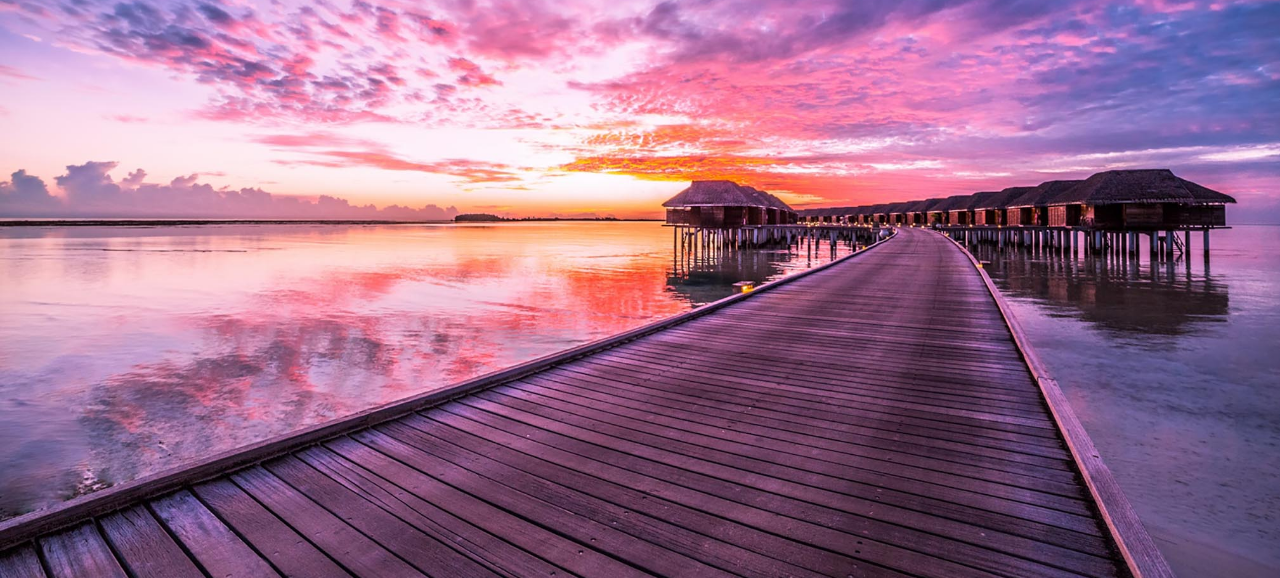
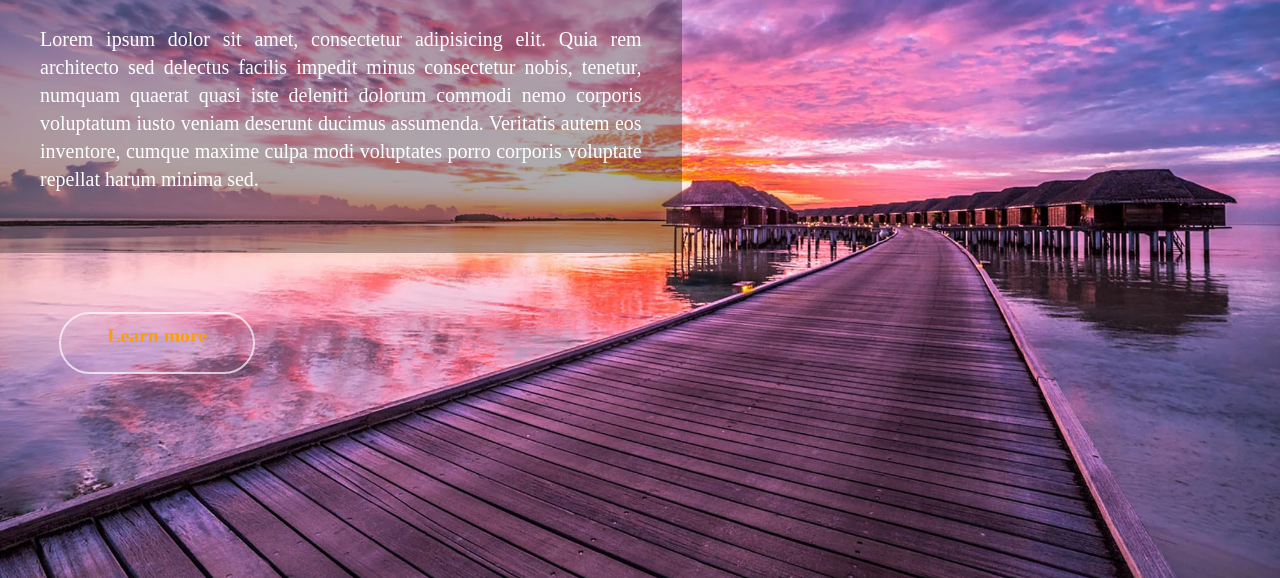
Before and after one commit to tatos941/front-end-lassons, a plain HTML site: page index.html in a window 1280 px wide. Shown: the part 222-800 px from the top of the page. Drawn offline with Linux system fonts and the light colour scheme.

Commit message:
first commit

```diff
--- a/css/style.css
+++ b/css/style.css
@@ -5,6 +5,7 @@
 
 body {
     font-size: 15pt;
+    color: white;
 }
 
 i {
@@ -94,7 +95,6 @@
 
 form.search {
     width: 30%;
-
 }
 input::-webkit-input-placeholder {
     color: white;
@@ -110,3 +110,39 @@
     color: white;
     font-size: 16pt;
 }
+
+/* header description */
+
+.description {
+    width: 47%;
+    padding: 3em 2em;
+    background-color: #211d1e5c;
+}
+.title {
+    padding-bottom: 1em;
+}
+.info {
+    text-align: justify;
+    line-height: 1.4em;
+}
+.btn-info {
+    display: block;
+    text-align: center;
+    position: relative;
+    padding-top: 0.5em;
+    width: 15%;
+    height: 6%;
+    margin: 3em;
+    background: none;
+    border: 2px solid rgba(255, 255, 255, 0.685);
+    border-radius: 2em;
+    color: #ff9e02;
+    font-size: 14.8pt;
+    font-weight: bold;
+}
+.btn-info:hover {
+    background-color: #ff9e02;
+    border:#ff9e02;
+    cursor: pointer;
+    color: white;
+}
--- a/index.html
+++ b/index.html
@@ -33,6 +33,14 @@
                 </button>
             </form>
         </div>
+        <div class="description">
+            <h1 class="title">Lorem ipsum dolor sit amet</h1>
+            <p class="info">Lorem ipsum dolor sit amet, consectetur adipisicing elit. Quia rem architecto sed delectus
+                facilis impedit minus consectetur nobis, tenetur, numquam quaerat quasi iste deleniti dolorum commodi
+                nemo corporis voluptatum iusto veniam deserunt ducimus assumenda. Veritatis autem eos inventore, cumque
+                maxime culpa modi voluptates porro corporis voluptate repellat harum minima sed.</p>
+        </div>
+        <a href="#" class="btn-info">Learn more</a>
     </header>
     <main></main>
     <footer></footer>
```
